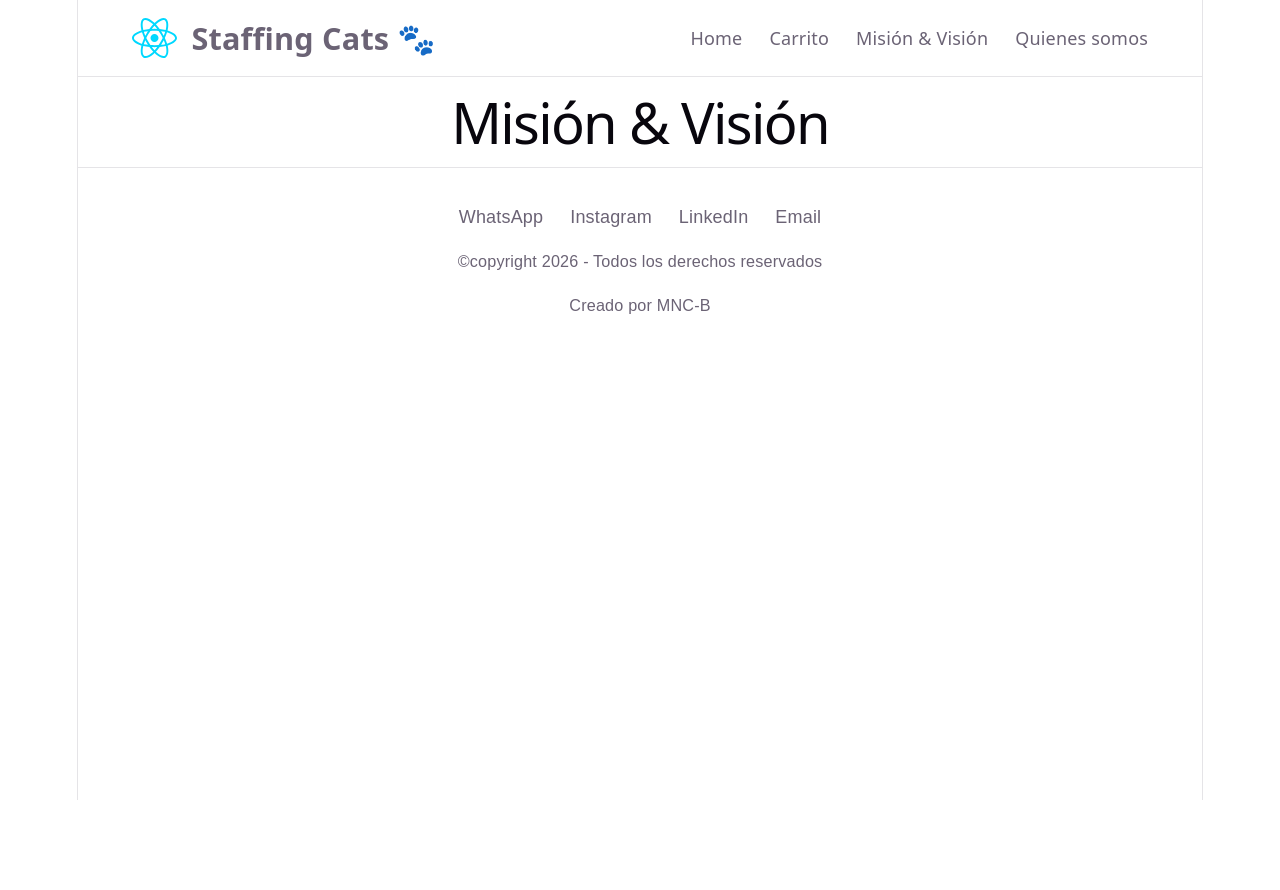
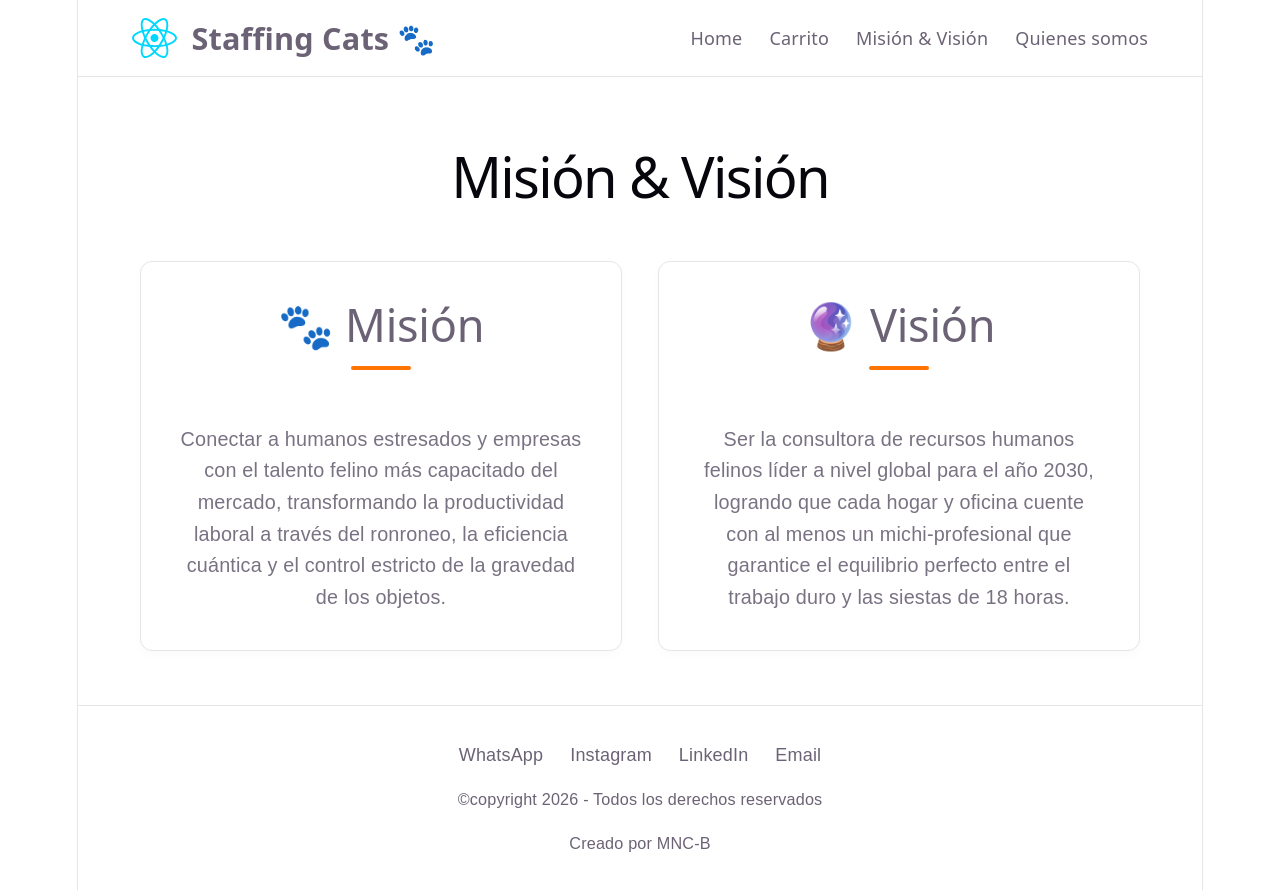
Before and after one commit to MGBid/tp-react-26242-pre-entrega, a React (Vite) app: page /mision-vision in a window 1280 px wide. Before the commit the page ends 800 px from the top, so only its background shows below. Built offline with nearby package versions, Linux system fonts and the light colour scheme.

Commit message:
Creación componente MisionVision y update de rutas en App.jsx

```diff
--- a/src/App.jsx
+++ b/src/App.jsx
@@ -3,8 +3,10 @@ import { Header } from './components/Header/Header';
 import { Footer } from './components/Footer/Footer';
 import { ItemListContainer } from './components/ItemListContainer/ItemListContainer';
 import { ItemDetailContainer } from './components/ItemDetailContainer/ItemDetailContainer';
+import { MisionVision } from './components/MisionVision/MisionVision';
 import { AboutUs } from './components/AboutUs/AboutUs';
 import './App.css';
+
 
 function App() {
 
@@ -16,7 +18,7 @@ function App() {
         <Route path='/' element={<ItemListContainer />} />
         <Route path='/cart' element={<h1>Carrito</h1>} />
         <Route path='/product/:id' element={<ItemDetailContainer />} />
-        <Route path='/mision-vision' element={<h1>Misión & Visión</h1>} />
+        <Route path='/mision-vision' element={<MisionVision />} />
         <Route path='/about-us' element={<AboutUs />} />
       </Routes>
     </main>
--- /dev/null
+++ b/src/components/MisionVision/MisionVision.css
@@ -0,0 +1,82 @@
+/* Contenedor principal de toda la página de Misión y Visión */
+.mision {
+    max-width: 1000px;
+    margin: 0 auto;
+    padding: 3rem 1.5rem;
+    color: var(--text);
+    font-family: sans-serif; /* O la tipografía que use tu proyecto */
+}
+
+/* Título principal "Misión & Visión" */
+.mision h2 {
+    font-size: 2.5rem;
+    text-align: center;
+    margin-bottom: 3rem;
+    color: var(--text);
+    position: relative;
+}
+
+/* Detalle estético opcional: una línea naranja decorativa debajo del título principal */
+.mision h2::after {
+    content: "";
+    display: block;
+    width: 60px;
+    height: 4px;
+    background-color: #ff7300; /* El naranja que usamos en los hovers */
+    margin: 0.8rem auto 0 auto;
+    border-radius: 2px;
+}
+
+/* Contenedor que agrupa los bloques de texto.
+   Por defecto en celulares se muestran uno abajo del otro. */
+.mision-content-wrapper {
+    display: flex;
+    flex-direction: column;
+    gap: 2rem;
+}
+
+/* Tarjetas individuales para Misión y para Visión */
+.mision-card {
+    background: var(--surface);
+    border: 1px solid var(--border);
+    border-radius: 12px;
+    padding: 2rem;
+    box-shadow: 0 4px 10px rgba(0, 0, 0, 0.02);
+    transition: transform 0.3s ease;
+    margin-top: 40px;
+}
+
+/* Pequeño efecto al pasar el mouse por las secciones */
+.mision-card:hover {
+    transform: translateY(-2px);
+}
+
+/* Subtítulos (Misión / Visión) */
+.mision h3 {
+    font-size: 1.6rem;
+    color: #ff7300; /* Usamos el naranja para destacar los conceptos clave */
+    margin-top: 0;
+    margin-bottom: 1rem;
+    display: flex;
+    align-items: center;
+    gap: 0.5rem;
+}
+
+/* Párrafos con el texto descriptivo */
+.mision p {
+    font-size: 1.1rem;
+    line-height: 1.6;
+    margin: 0;
+    opacity: 0.9;
+}
+
+/* --- Media Query para pantallas medianas y grandes (Computadoras) --- */
+@media (min-width: 768px) {
+    .mision-content-wrapper {
+        flex-direction: row; /* Coloca Misión a la izquierda y Visión a la derecha */
+    }
+
+    .mision-card {
+        flex: 1; /* Hace que ambas tarjetas tengan exactamente el mismo ancho */
+    }
+}
--- /dev/null
+++ b/src/components/MisionVision/MisionVision.jsx
@@ -0,0 +1,29 @@
+import "./MisionVision.css";
+
+export const MisionVision = () => {
+  return (
+    <div className="mision">
+      <h1>Misión & Visión</h1>
+      <div className="mision-content-wrapper">
+        <div className="mision-card">
+          <h2>🐾 Misión</h2>
+          <p>
+            Conectar a humanos estresados y empresas con el talento felino más
+            capacitado del mercado, transformando la productividad laboral a
+            través del ronroneo, la eficiencia cuántica y el control estricto de
+            la gravedad de los objetos.
+          </p>
+        </div>
+        <div className="mision-card">
+          <h2>🔮 Visión</h2>
+          <p>
+            Ser la consultora de recursos humanos felinos líder a nivel global
+            para el año 2030, logrando que cada hogar y oficina cuente con al
+            menos un michi-profesional que garantice el equilibrio perfecto
+            entre el trabajo duro y las siestas de 18 horas.
+          </p>
+        </div>
+      </div>
+    </div>
+  );
+};
```
